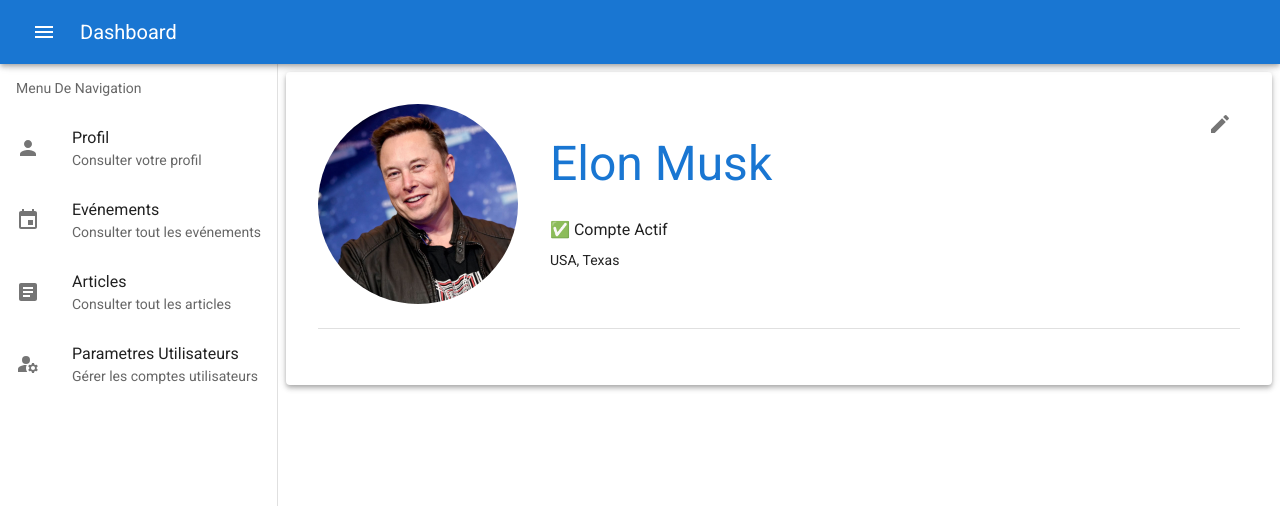
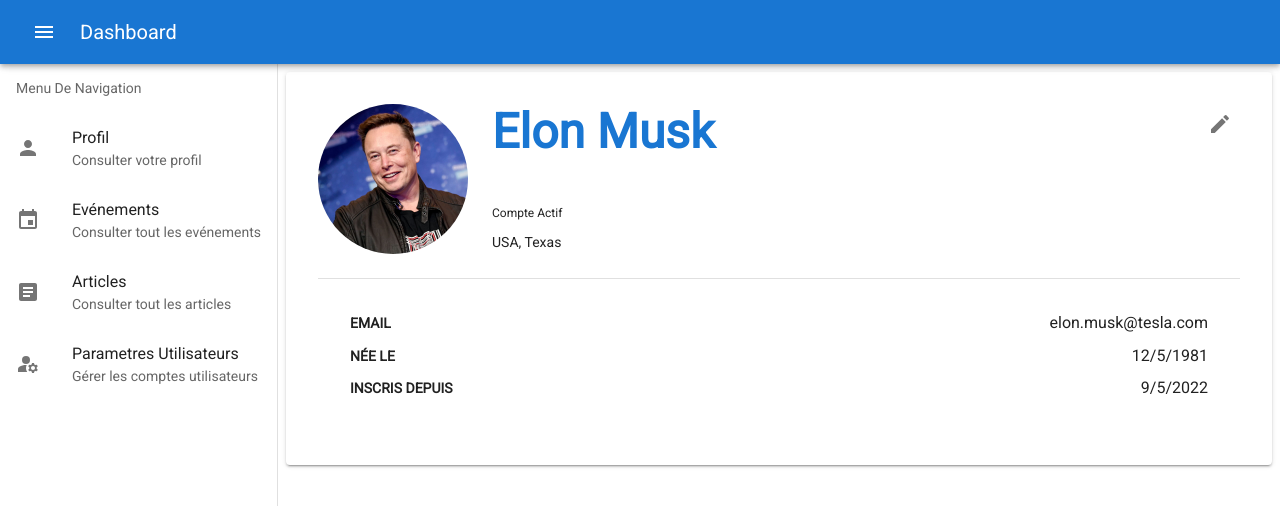
Before and after one commit to HL-Abdallah/project-b, a React (Create React App) app: page /profile in a window 1280 px wide. Shown: the top 506 px of the page. Built offline with nearby package versions, Linux system fonts and the light colour scheme; a web font is replaced by a local one.

Commit message:
finished profile page, mobile layout buggy

```diff
--- a/src/data/fakeProfiles.js
+++ b/src/data/fakeProfiles.js
@@ -6,7 +6,7 @@ const peoples = [
         isActive: true,
         imageURL: "/dummy-images/elon_musk.jpg",
         dateCreated: new Date().toLocaleDateString(),
-        email: "fake.email.address@gmail.com",
+        email: "elon.musk@tesla.com",
     },
     {
         name: "The Rock",
--- a/src/routes/profil.js
+++ b/src/routes/profil.js
@@ -1,4 +1,4 @@
-import { Avatar, Divider, Paper, Typography, Stack, IconButton } from '@mui/material'
+import { Avatar, Divider, Paper, Typography, Stack, IconButton, Grid } from '@mui/material'
 import React from 'react'
 import peoples from "../data/fakeProfiles"
 import EditIcon from '@mui/icons-material/Edit';
@@ -9,7 +9,7 @@ const Profil = () => {
 
   return (
     <>
-      <Paper sx={{ p: 4, m: 1 }} elevation={4}>
+      <Paper sx={{ p: 4, m: 1 }} elevation={2}>
         <TopSection person={elon} />
         <Divider />
         <MiddleSection person={elon} />
@@ -24,11 +24,11 @@ const TopSection = ({ person }) => {
   return (
     <>
       <Stack flexDirection={"row"} sx={{ mb: 3 }}>
-        <Avatar alt={person.name} src={person.imageURL} sx={{ width: "200px", height: "200px" }} />
-        <Stack sx={{ flexGrow: 1, justifyContent: "space-between", p: 4 }} >
-          <Typography variant="h3" color="primary">{person.name}</Typography>
+        <Avatar alt={person.name} src={person.imageURL} sx={{ width: "150px", height: "150px" }} />
+        <Stack sx={{ flexGrow: 1, justifyContent: "space-between", pl: 3 }} >
+          <Typography variant="h3" component='h3' color="primary" sx={{ fontWeight: "bold" }}>{person.name}</Typography>
           <div>
-            <Typography variant="body1" color="inheri">{person.isActive ? "✅ Compte Actif" : "❌ Compte Bloqué"}</Typography>
+            <Typography variant="caption" color="inheri">{person.isActive ? "Compte Actif" : "Compte Bloqué"}</Typography>
             <Typography sx={{ mt: 1 }} variant="subtitle2">{person.location}</Typography>
           </div>
         </Stack>
@@ -43,9 +43,26 @@ const TopSection = ({ person }) => {
 const MiddleSection = ({ person }) => {
   return (
     <>
-      <Paper sx={{ mt: 3 }}>
-
-      </Paper>
+      <Grid container sx={{ p: 4 }} spacing={1}>
+        <Grid item xs={12} sm={4}>
+          <Typography variant='button' sx={{ fontWeight: "bold" }}>Email</Typography>
+        </Grid>
+        <Grid item xs={12} sm={8}>
+          <Typography variant='body1' align="right">{person.email}</Typography>
+        </Grid>
+        <Grid item xs={12} sm={4}>
+          <Typography variant='button' sx={{ fontWeight: "bold" }}>Née Le</Typography>
+        </Grid>
+        <Grid item xs={12} sm={8}>
+          <Typography variant='body1' align="right">{person.birthday.toLocaleDateString()}</Typography>
+        </Grid>
+        <Grid item xs={12} sm={4}>
+          <Typography variant='button' sx={{ fontWeight: "bold" }}>Inscris depuis</Typography>
+        </Grid>
+        <Grid item xs={12} sm={8}>
+          <Typography variant='body1' align="right">{person.dateCreated.toLocaleString()}</Typography>
+        </Grid>
+      </Grid>
     </>
   )
 }
```
